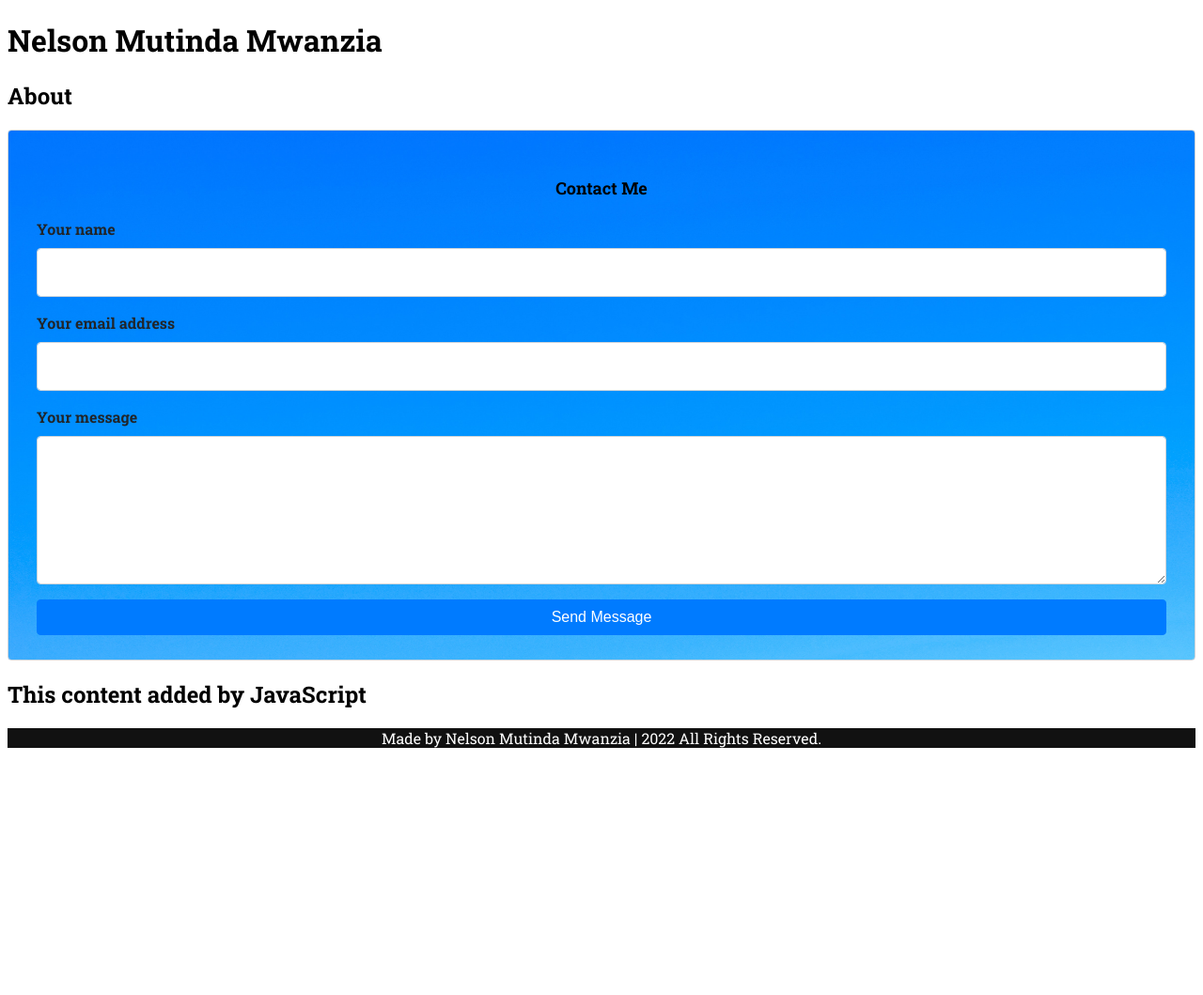
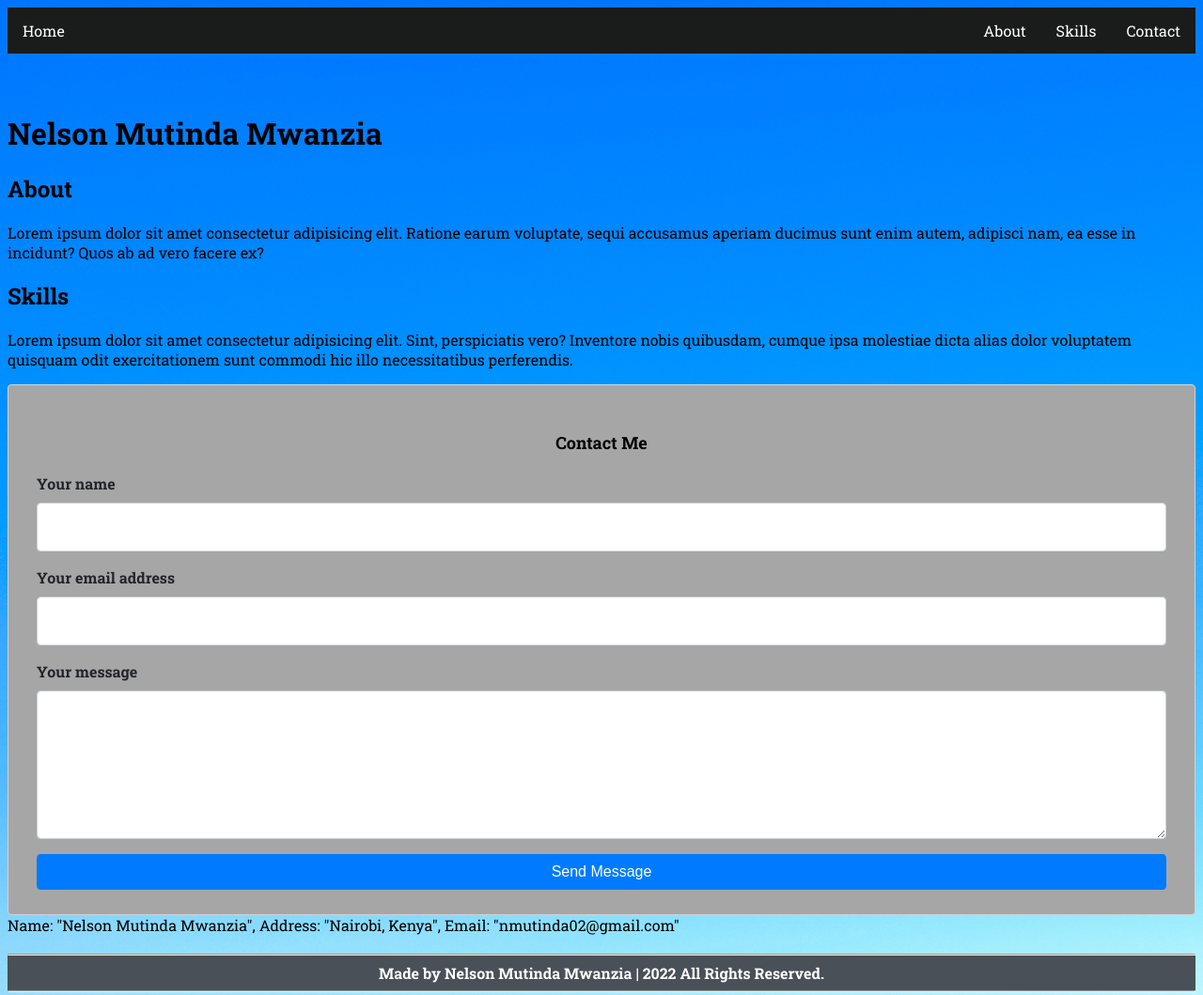
Before and after one commit to nelsonmutindamwanzia/phase-0-project, a plain HTML site: page index.html in a window 1280 px wide. Shown: the top 1059 px of the page at 94% size. Before the commit the page ends 804 px from the top, so only its background shows below. Drawn offline with Linux system fonts and the light colour scheme.

Commit message:
add background image, format footer and nav bar index.html

```diff
--- a/index.html
+++ b/index.html
@@ -9,8 +9,32 @@
     <title>Portfolio</title>
 </head>
 <body>
+    <nav class="navbar">
+        <div class="nav-links">
+          <ul class="menu">
+            <li><a href="#home" class="menu-btn">Home</a></li>
+            <li style="float:right"><a href="#contact" class="menu-btn">Contact</a></li>
+            <li style="float:right"><a href="#skills" class="menu-btn">Skills</a></li>
+            <li style="float:right"><a href="#about" class="menu-btn">About</a></li>
+          </ul>
+          <div class="menu-btn">
+            <i class="fa fa-bars"></i>
+          </div>
+        </div>
+      </nav>
+      <br>
+      <br>
+
     <h1>Nelson Mutinda Mwanzia</h1>
-    <h2>About</h2>
+    <div id = "about">
+        <h2>About</h2>
+        <p>Lorem ipsum dolor sit amet consectetur adipisicing elit. Ratione earum voluptate, sequi accusamus aperiam ducimus sunt enim autem, adipisci nam, ea esse in incidunt? Quos ab ad vero facere ex?</p>
+    </div>
+
+    <div id = "skills">
+        <h2>Skills</h2>
+        <p>Lorem ipsum dolor sit amet consectetur adipisicing elit. Sint, perspiciatis vero? Inventore nobis quibusdam, cumque ipsa molestiae dicta alias dolor voluptatem quisquam odit exercitationem sunt commodi hic illo necessitatibus perferendis.</p>
+    </div>
 
 <section>
     <div id="container">
@@ -43,13 +67,18 @@
         </div>
     </div>
 </div>
+Name: "Nelson Mutinda Mwanzia",
+Address: "Nairobi, Kenya",
+Email: "nmutinda02@gmail.com"
 </section>
 
     <script src="./script.js"></script>
 
 <section id="footer">
     <footer>
-        <span>Made by Nelson Mutinda Mwanzia </a> |  <span class="fa fa-copyright"></span>2022 All Rights Reserved.</span>
+    <hr>
+        <span>Made by Nelson Mutinda Mwanzia | 2022 All Rights Reserved.</span>
+    <hr>
       </footer>
 </section>
 
--- a/script.js
+++ b/script.js
@@ -1,4 +1,4 @@
 const h2 = document.createElement("h2");
-h2.textContent = "This content added by JavaScript";
+h2.textContent = "";
 
 document.querySelector("body").appendChild(h2);
--- a/styles.css
+++ b/styles.css
@@ -1,5 +1,7 @@
 body {
     font-family: 'Roboto Slab', serif;
+    background-image: url('./images/skyblue.jpg');
+    background-size: cover;
   }
 
 #contact {
@@ -13,13 +15,30 @@ h3{
     font-weight: 800;
 }
 
+ul {
+    list-style-type: none;
+    margin: 0;
+    padding: 0;
+    overflow: hidden;
+    background-color: rgb(26, 27, 27);
+  }
 
+  li {
+    float: left;
+  }
 
-#image{
+  li a {
+    display: block;
+    color: white;
+    text-align: center;
+    padding: 14px 16px;
+    text-decoration: none;
+  }
 
-    height: 100%;
-    width: 100%;
-}
+  /* Change the link color to #111 (black) on hover */
+  li a:hover {
+    background-color: #04AA6D;
+  }
 
 .form-input{
     font-family: 'Roboto Slab', serif;
@@ -38,8 +57,7 @@ h3{
     border: 1px solid #ced4da;
     border-radius: 0.25rem;
     max-width: 100%;
-    background-image: url('./images/skyblue.jpg');
-    background-size: cover;
+    background-color: #a6a6a6;
 }
 
 .form-group {
@@ -156,7 +174,8 @@ input[type="submit"].button, input[type="reset"].button, input[type="button"].bu
 
 #footer{
     text-align: center;
+    background-color: #495057;
     color: white;
-    background-color: #111;
+    font-weight: 800;
     max-width: 100%;
 }
```
